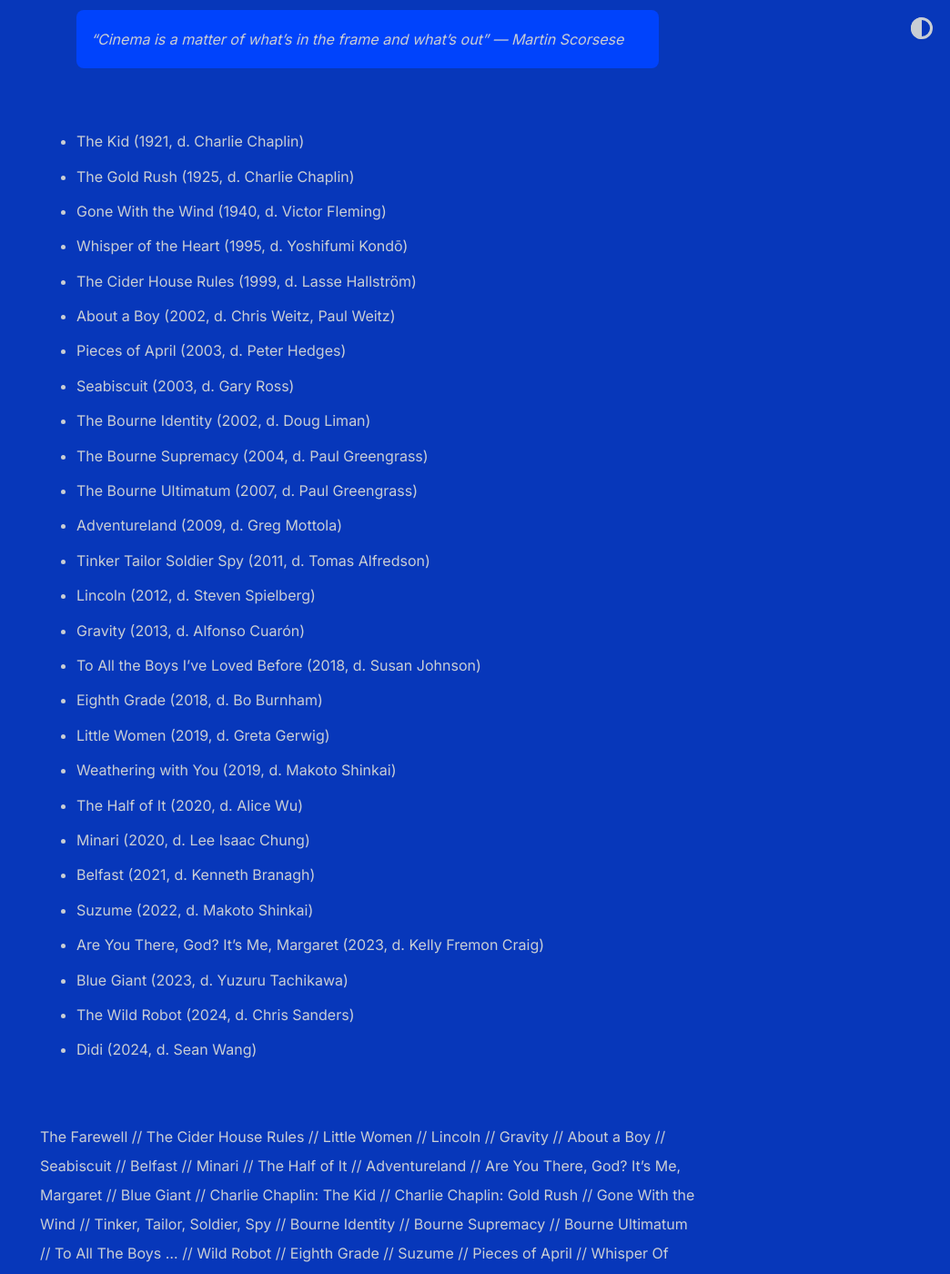
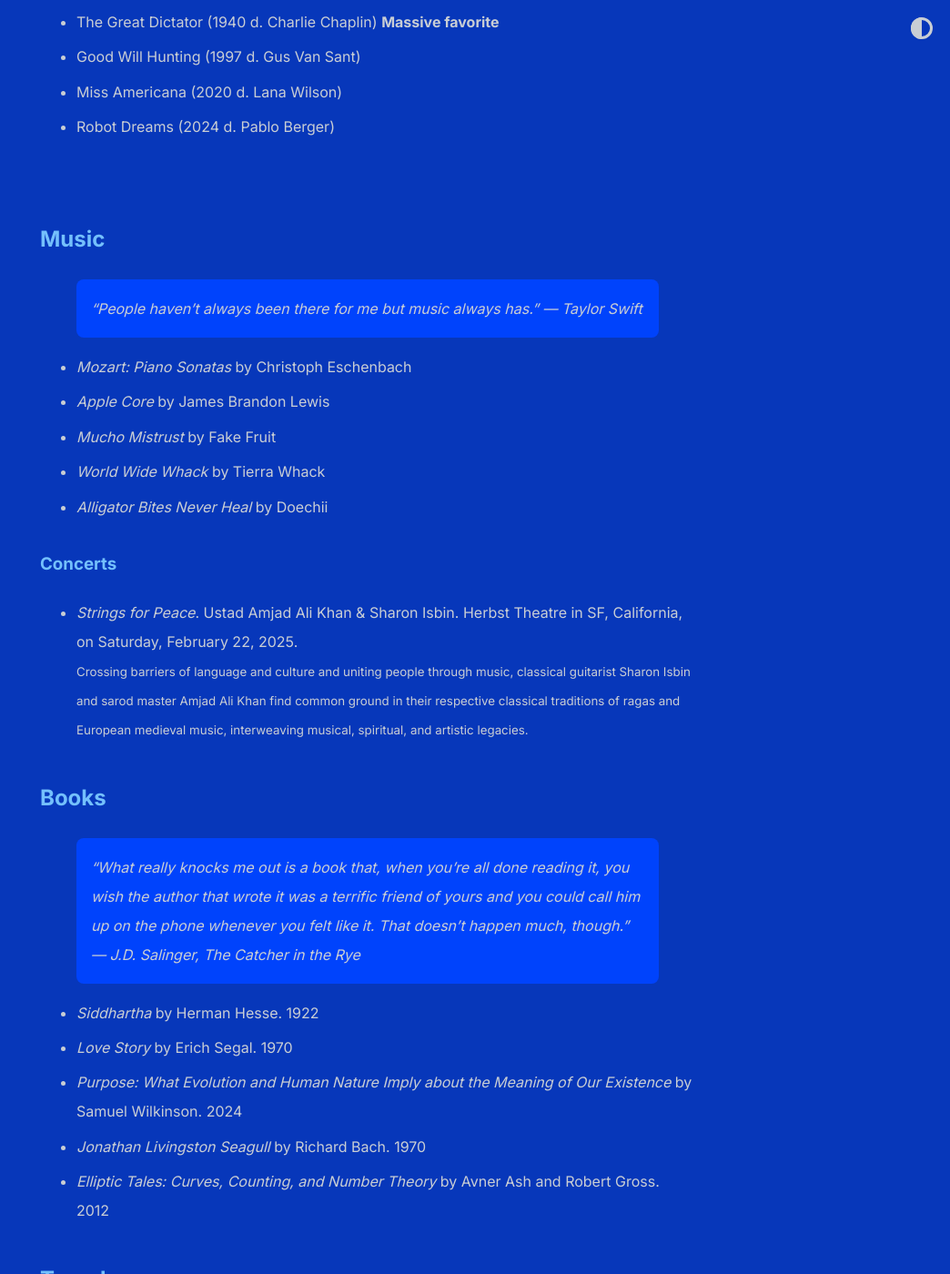
Before and after one commit to shihankanungo/shihankanungo.github.io, a Jekyll site: the page built from wrapped.md, in a window 1280 px wide and 1400 px high, scrolled down 471 px. Shown: the whole window at 91% size, without its empty margins (236-1280 px from the left). Built offline with Jekyll 4.4.1, drawn with Linux system fonts in a browser that asks for light colours; some of the changed text lies outside the part shown.

Commit message:
Update wrapped.md

```diff
--- a/wrapped.md
+++ b/wrapped.md
@@ -1,50 +1,19 @@
 ---
 layout: post
-title: Wrapped (2024)
+title: Wrapped (2025)
 ---
 <br>
 
 ## Movies
 
-> "Everything I learned I learned from the movies." --- Audrey Hepburn
-
 > "It's not what a movie is about, it's how it is about it." --- Roger Ebert
 
-> "Cinema is a matter of what's in the frame and what's out" --- Martin Scorsese
-
-<br>
-
-- The Kid (1921, d. Charlie Chaplin)
-- The Gold Rush (1925, d. Charlie Chaplin)
-- Gone With the Wind (1940, d. Victor Fleming)
-- Whisper of the Heart (1995, d. Yoshifumi Kondō)
-- The Cider House Rules (1999, d. Lasse Hallström)
-- About a Boy (2002, d. Chris Weitz, Paul Weitz)
-- Pieces of April (2003, d. Peter Hedges)
-- Seabiscuit (2003, d. Gary Ross)
-- The Bourne Identity (2002, d. Doug Liman)
-- The Bourne Supremacy (2004, d. Paul Greengrass)
-- The Bourne Ultimatum (2007, d. Paul Greengrass)
-- Adventureland (2009, d. Greg Mottola)
-- Tinker Tailor Soldier Spy (2011, d. Tomas Alfredson)
-- Lincoln (2012, d. Steven Spielberg)
-- Gravity (2013, d. Alfonso Cuarón)
-- To All the Boys I’ve Loved Before (2018, d. Susan Johnson)
-- Eighth Grade (2018, d. Bo Burnham)
-- Little Women (2019, d. Greta Gerwig)
-- Weathering with You (2019, d. Makoto Shinkai)
-- The Half of It (2020, d. Alice Wu)
-- Minari (2020, d. Lee Isaac Chung)
-- Belfast (2021, d. Kenneth Branagh)
-- Suzume (2022, d. Makoto Shinkai)
-- Are You There, God? It’s Me, Margaret (2023, d. Kelly Fremon Craig)
-- Blue Giant (2023, d. Yuzuru Tachikawa)
-- The Wild Robot (2024, d. Chris Sanders)
-- Didi (2024, d. Sean Wang)
-
-<br>
-
-The Farewell // The Cider House Rules // Little Women // Lincoln // Gravity // About a Boy // Seabiscuit // Belfast // Minari // The Half of It // Adventureland // Are You There, God? It’s Me, Margaret // Blue Giant // Charlie Chaplin: The Kid // Charlie Chaplin: Gold Rush // Gone With the Wind // Tinker, Tailor, Soldier, Spy // Bourne Identity // Bourne Supremacy // Bourne Ultimatum // To All The Boys … // Wild Robot // Eighth Grade // Suzume // Pieces of April // Whisper Of The Heart // Didi // Weathering with You <br>
+- City Lights (1931 d. Charlie Chaplin)
+- Modern Times (1936 d. Charlie Chaplin)
+- The Great Dictator (1940 d. Charlie Chaplin) **Massive favorite**
+- Good Will Hunting (1997 d. Gus Van Sant)
+- Miss Americana (2020 d. Lana Wilson)
+- Robot Dreams (2024 d. Pablo Berger)
 
 <br>
 
@@ -52,85 +21,32 @@
 
 > "People haven't always been there for me but music always has." --- Taylor Swift
 
-<br>
-
-- Taylor Swift
-- The Rolling Stones
-- Gracie Abrams
-- Willow
-- Miranda Lambert
-- Charli XCX
-- Florence + The Machine
-- Kendrick Lamar
-- Heems, Swet Shop Boys, Das Racist
-- Courtney Barnett
-- Lucy Dacus
-- Maren Morris
-- Lainey Wilson
-- Lana Del Rey
-- Olivia Rodrigo
-- Buck 65
-- Ren
-- Morgan Wade
-- Waxahatchee
-- Prince
-- Anne-Marie
-- Holly Humberstone
-- Natalia Lafourcade
-- Laura Marling
-- Dua Lipa
-- Maggie Rogers
+- *Mozart: Piano Sonatas* by Christoph Eschenbach
+- *Apple Core* by James Brandon Lewis
+- *Mucho Mistrust* by Fake Fruit
+- *World Wide Whack* by Tierra Whack
+- *Alligator Bites Never Heal* by Doechii
 
 ### Concerts
 
-- Gracie Abrams. Greek Theatre in Berkeley, California, on September 8, 2024.
+- *Strings for Peace*. Ustad Amjad Ali Khan & Sharon Isbin. Herbst Theatre in SF, California, on Saturday, February 22, 2025. <br> <small>Crossing barriers of language and culture and uniting people through music, classical guitarist Sharon Isbin and sarod master Amjad Ali Khan find common ground in their respective classical traditions of ragas and European medieval music, interweaving musical, spiritual, and artistic legacies.</small>
 
-**Stanford Jazz Festival, June 20--August 3, 2024.**
-
-- Richard Howell: A Love Supreme —- a tribute to John Coltrane. Jun 28.
-- The Bad Plus: Miles Davis meets Radiohead –- live and unpredictable. July 13.
-- Jazz Mafia Grateful Brass: the music of the Grateful Dead. July 14.
-- Natalie John featuring Allison Miller: the Great American Songbook Reimagined. July 15.
-- Mikailo Kasha Trio with special guest Dayna Stephens. July 16.
-- Ruth Davies’ Blues Night with Joe Louis Walker. July 17.
-- Adi Meyerson’s Dark Matter / Emily Kuhn Quintet. July 18.
-- Anat Cohen Quartetinho. July 20.
-- An Evening With Victor Lin: music from anime and Studio Ghibli. July 25.
-- Dave Douglas Gifts. July 31.
 
 ## Books
 
-> "What really knocks me out is a book that, when you're all done reading it, you wish the author that wrote it was a terrific friend of yours and you could call him up on the phone whenever you felt like it. That doesn't happen much, though." --- J.D. Salinger, *The Catcher in the Rye*
+> "What really knocks me out is a book that, when you're all done reading it, you wish the author that wrote it was a terrific friend of yours and you could call him up on the phone whenever you felt like it. That doesn't happen much, though." --- J.D. Salinger, The Catcher in the Rye
 
-<br>
-
-- *Brighton Rock* by Graham Greene. 1938
-- *Mind and Matter: A Life in Math and Football* by John Urschel and Louisa Thomas. 2019
-- *The Joy of Abstraction. An Exploration of Math, Category Theory, and Life* by Eugenia Cheng. 2022
-- *Love and Math: The Heart of Hidden Reality* by Edward Frenkel. 2013
-- *American History, Volume 1: 1492-1877* by Thomas S. Kidd. 2019
-- *American History, Volume 2: 1877 - Present* by Thomas S. Kidd. 2019
-- *American Nations: A History of the Eleven Rival Regional Cultures of North America* by Colin Woodard. 2011
-- *Tinker Tailor Soldier Spy* by John le Carré. 1974
-- *Gone with the Wind* by Margaret Mitchell. 1936
-- *The Case Against Sugar* by Gary Taubes. 2016
-- *The Great Gatsby* by F. Scott Fitzgerald. 1925
-- *The Language Puzzle: Piecing Together the Six-Million-Year Story of How Words Evolved* by Steven Mithen. 2024
-- *Mister Pip* by Lloyd Jones. 2006
-- *The American Spirit: Who We Are and What We Stand For* by David McCullough. 2017
-- *The Catcher in the Rye* by J.D. Salinger. 1951
+- *Siddhartha* by Herman Hesse. 1922
+- *Love Story* by Erich Segal. 1970
+- *Purpose: What Evolution and Human Nature Imply about the Meaning of Our Existence* by Samuel Wilkinson. 2024
+- *Jonathan Livingston Seagull* by Richard Bach. 1970
 - *Elliptic Tales: Curves, Counting, and Number Theory* by Avner Ash and Robert Gross. 2012
-
 
 
 ## Travel
 
 > "Not all those who wander are lost." --- J.R.R. Tolkien, The Fellowship of the Ring
 
-<br>
-
-- **Pasadena, California --- February**; for Caltech Math Meet (CMM)
-- **College Park, Maryland --- May**; for US Physics Team training camp.
-- **Indianapolis, Indiana --- August**; for MAA MathFest. I did a poster session. Food was unbelievably good. Highlight: *Guggman Haus Brewing Co.*; very good burgers and my dad loved their *Winner's Milk Jug Stout*. Another highlight: ordering Strawberry Cheesecake icecream from Liftoff Creamery delivered to our hotel room by DoorDash. This was on the last evening there.
-- **Boston, Massachusetts --- October**; for MIT PRIMES Fall Conference. I presented my research in representations of Lie superalgebras.
-- **Boston, Massachusetts --- November**; for S.-T. Yau High School Science Award semifinals (North America) at Brandeis University. Highlight: *Rassa*.
+- **Seattle, Washington --- January**, for Joint Mathematics Meeting (JMM25). Got to hang out with SE; food was beyond amazing --- Halal Smash'd Burgers, bao, dinner at *Zaika* with SE and family.
+- **Pasadena, California --- February**; for Caltech Math Meet (CMM). Road trip with dad. Highlight: listening to music on the drive to and from. It was snowing near LA on the way back!!
+- **Boston, Massachusetts --- February**; for Harvard-MIT Math Tournament (HMMT Feb). Got to hang out with WZ; dinner from *Himalayan Kitchen* on Fri; "*Ghana Bitter*" from Royce chocolates on Sat.
```
